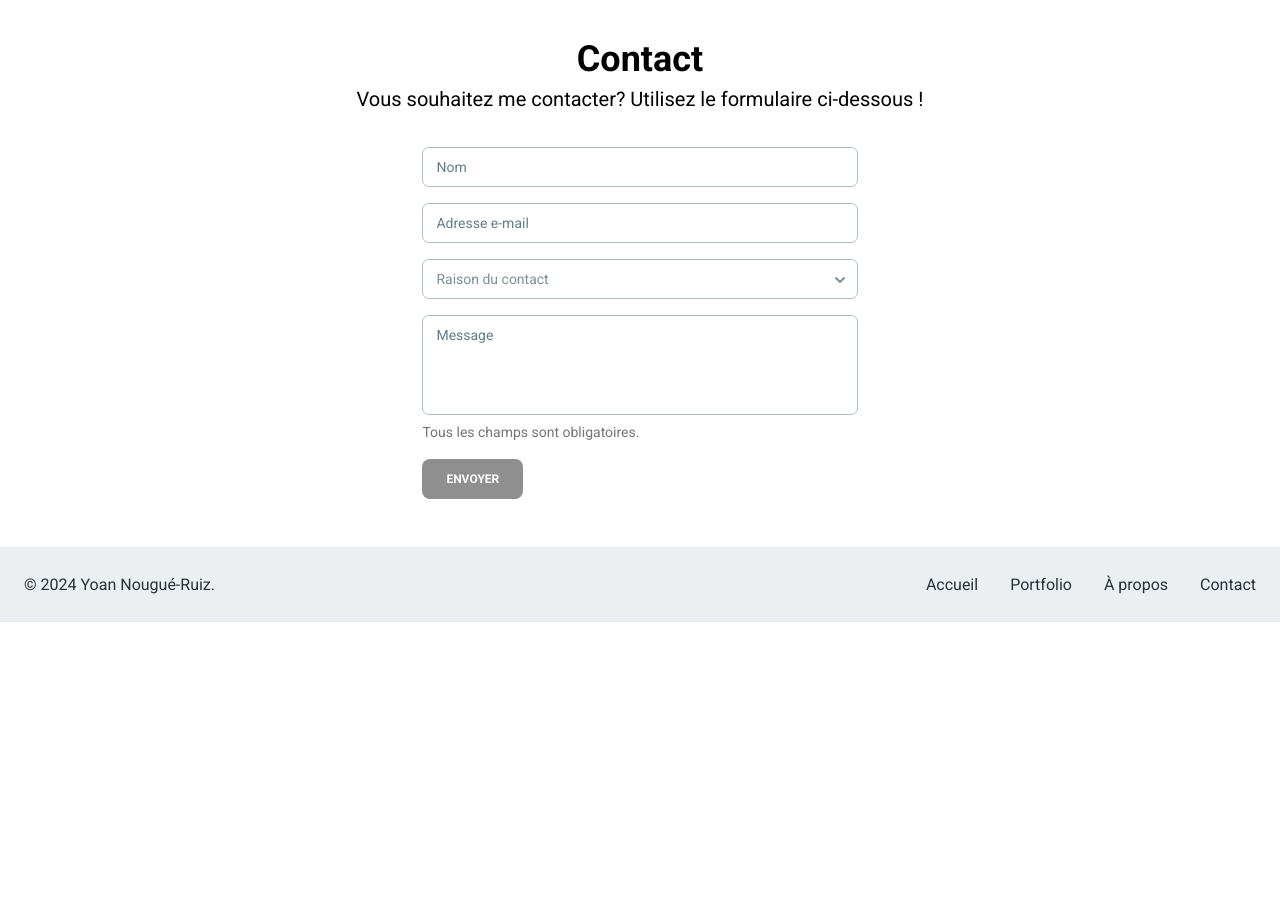
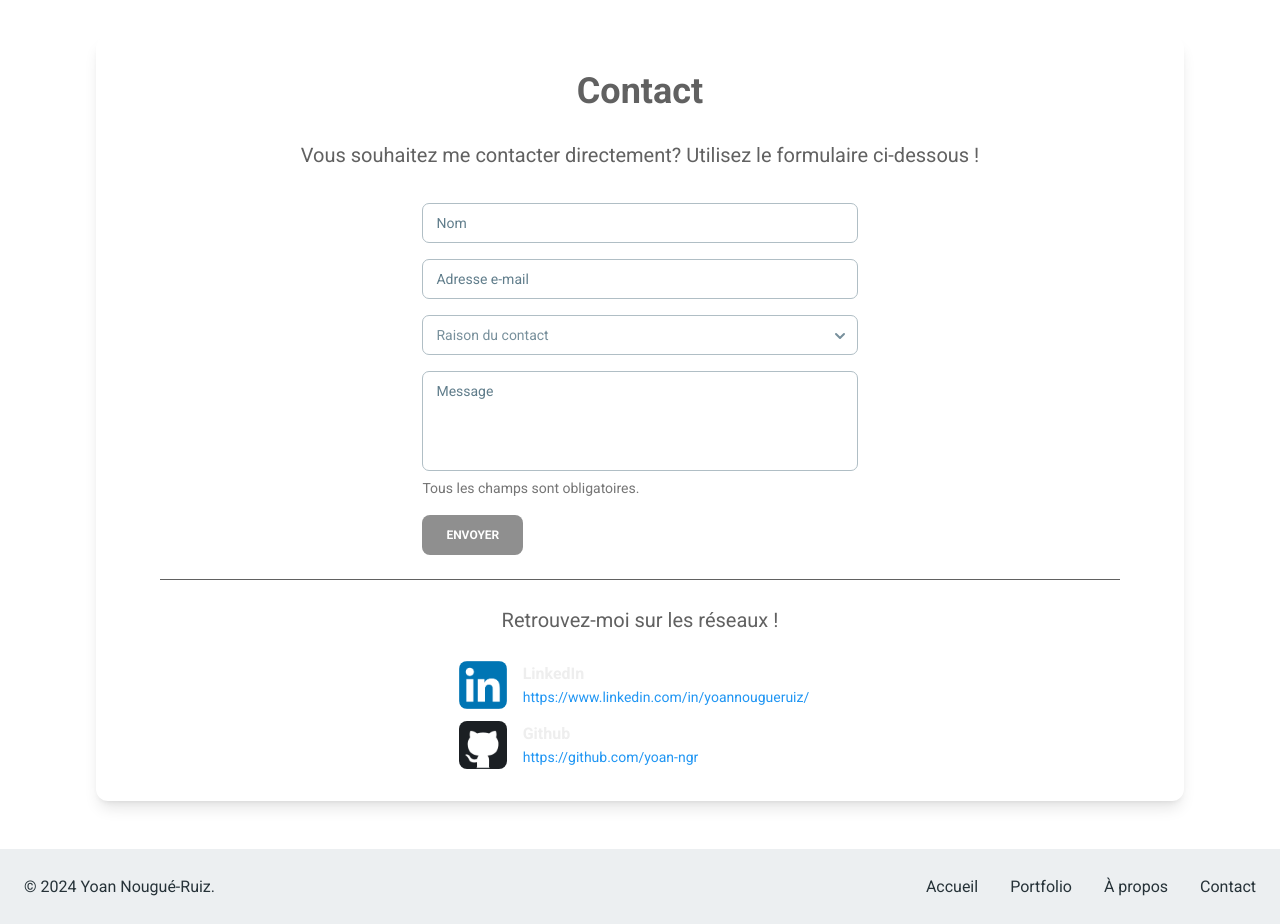
Before and after one commit to yoan-ngr/portfolio, a React (Vite) app: page / in a window 1280 px wide. Shown: the part 4020-4944 px from the top of the page. Before the commit the page ends 4642 px from the top, so only its background shows below. Built offline with nearby package versions, Linux system fonts and the light colour scheme.

Commit message:
Section réseaux

```diff
--- a/src/sections/Contact.jsx
+++ b/src/sections/Contact.jsx
@@ -1,8 +1,10 @@
-import {Alert, Button, Input, Option, Select, Textarea, Typography} from "@material-tailwind/react";
+import {Alert, Avatar, Button, Card, Input, Option, Select, Textarea, Typography} from "@material-tailwind/react";
 import {useEffect, useState} from "react";
 import emailjs from '@emailjs/browser';
 import {ExclamationCircleIcon} from '@heroicons/react/24/outline';
 import {CheckCircleIcon} from '@heroicons/react/24/solid';
+import LinkedIn from "../assets/LinkedIn_logo_initials.png";
+import Github from "../assets/technos/github.png";
 
 function Contact () {
 
@@ -77,8 +79,12 @@ function Contact () {
     }
 
     return <div className="mt-12" id="contact">
+        <Card className="dark:bg-zinc-800 mt-12 shadow-lg py-8">
             <Typography variant="h2" className="text-center dark:text-blue-gray-100">Contact</Typography>
-        <Typography variant="lead" className="text-center dark:text-blue-gray-100 px-2">Vous souhaitez me contacter? Utilisez le formulaire ci-dessous !</Typography>
+            <div className="flex mt-6 2xl:flex-row flex-col">
+                <div className="2xl:w-2/3">
+                    <Typography variant="lead" className="text-center dark:text-blue-gray-100 px-2">Vous souhaitez me
+                        contacter directement? Utilisez le formulaire ci-dessous !</Typography>
 
                     <Alert
                         variant="gradient"
@@ -99,12 +105,16 @@ function Contact () {
                         onClose={() => setSuccess(0)}
                         open={success === -1}
                     >
-            Une erreur est survenue lors de l'envoi du message. Veuillez réessayer ultérieurement, ou envoyer un mail directement à <a className="font-semibold hover:underline" href="mailto:yoan.nougueruiz@gmail.com">yoan.nougueruiz@gmail.com</a>.
+                        Une erreur est survenue lors de l'envoi du message. Veuillez réessayer ultérieurement, ou
+                        envoyer un
+                        mail directement à <a className="font-semibold hover:underline"
+                                              href="mailto:yoan.nougueruiz@gmail.com">yoan.nougueruiz@gmail.com</a>.
                     </Alert>
 
                     <form className="mt-8 mx-6 sm:w-2/3 sm:mx-auto xl:w-2/5">
                         <div>
-                <Input label="Nom" color="blue" value={name} onChange={handleChangeName} error={!nameValid} />
+                            <Input label="Nom" color="blue" value={name} onChange={handleChangeName}
+                                   error={!nameValid}/>
                             {
                                 !nameValid && <Typography
                                     variant="small"
@@ -117,7 +127,8 @@ function Contact () {
                             }
                         </div>
                         <div className="mt-4">
-                <Input error={!emailValid} color="blue" label="Adresse e-mail" type="email" value={email} onChange={handleChangeEmail} />
+                            <Input error={!emailValid} color="blue" label="Adresse e-mail" type="email" value={email}
+                                   onChange={handleChangeEmail}/>
                             {
                                 !emailValid && <Typography
                                     variant="small"
@@ -139,14 +150,15 @@ function Contact () {
                             </Select>
                         </div>
                         <div className="mt-4">
-                <Textarea value={message} color="blue" onChange={handleChangeMessage} error={!messageValid} className="" label="Message"/>
+                            <Textarea value={message} color="blue" onChange={handleChangeMessage} error={!messageValid}
+                                      className="" label="Message"/>
                             {
                                 !messageValid && <Typography
                                     variant="small"
                                     color="red"
                                     className="mb-2 flex items-center gap-1 font-normal"
                                 >
-                        <ExclamationCircleIcon className="w-5" />
+                                    <ExclamationCircleIcon className="w-5"/>
                                     Ce champ est obligatoire.
                                 </Typography>
                             }
@@ -158,6 +170,46 @@ function Contact () {
                             <Button disabled={!valid} onClick={sendMessage}>Envoyer</Button>
                         </div>
                     </form>
+                </div>
+                <div className="2xl:w-[1px] 2xl:mx-0 mx-16 2xl:h-96 h-[1px] 2xl:my-0 my-6 bg-gray-700"/>
+                <div className="2xl:w-1/3">
+                    <Typography variant="lead" className="text-center dark:text-blue-gray-100 px-2">Retrouvez-moi sur
+                        les réseaux !</Typography>
+
+                    <div className="flex flex-col gap-3 pt-6 2xl:mx-12 mx-6 lg:mx-auto lg:w-1/3">
+                        <div className="flex items-center gap-4 md:w-96">
+                            <Avatar src={LinkedIn} alt="avatar"
+                                    variant="rounded"/>
+                            <div>
+                                <Typography variant="h6" className="text-gray-200">LinkedIn</Typography>
+                                <Typography variant="small" color="blue" className="font-normal sm:block hidden">
+                                    <a href="https://www.linkedin.com/in/yoannougueruiz/" target="_blank" rel="noreferrer">
+                                        https://www.linkedin.com/in/yoannougueruiz/</a>
+                                </Typography>
+                                <Typography variant="small" color="blue" className="font-normal sm:hidden block">
+                                    <a href="https://www.linkedin.com/in/yoannougueruiz/" target="_blank" rel="noreferrer">
+                                        Lien</a>
+                                </Typography>
+                            </div>
+                        </div>
+                        <div className="flex items-center gap-4 md:w-96">
+                            <Avatar src={Github} alt="avatar"
+                                    variant="rounded"/>
+                            <div>
+                                <Typography variant="h6" className="text-gray-200">Github</Typography>
+                                <Typography variant="small" color="blue" className="font-normal sm:block hidden">
+                                    <a href="https://github.com/yoan-ngr" target="_blank" rel="noreferrer">https://github.com/yoan-ngr</a>
+                                </Typography>
+                                <Typography variant="small" color="blue" className="font-normal sm:hidden block">
+                                    <a href="https://github.com/yoan-ngr" target="_blank" rel="noreferrer">Lien</a>
+                                </Typography>
+                            </div>
+                        </div>
+                    </div>
+                </div>
+            </div>
+        </Card>
+
 
     </div>
 }
```
Also changed, not shown: src/assets/LinkedIn_logo_initials.png (added). Lines whose indentation alone changed are shown as unchanged.
